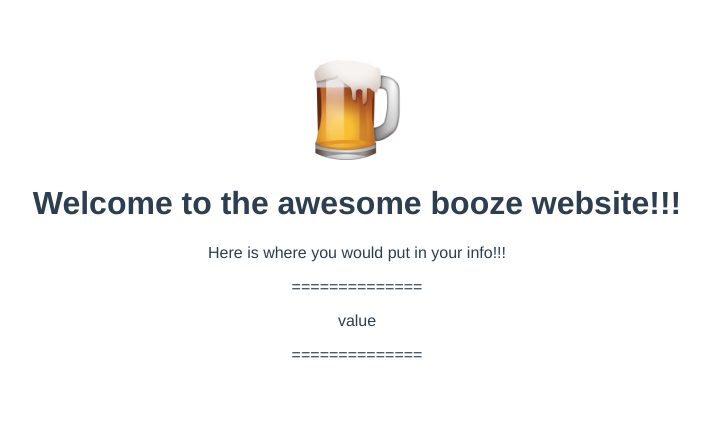
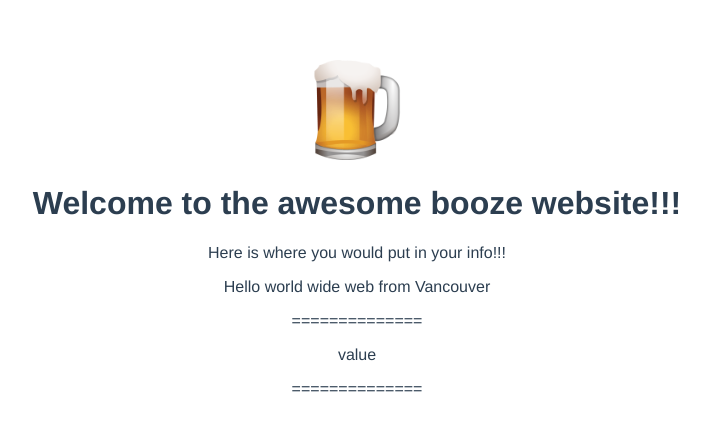
Before and after one commit to b00z3/booze-frontend, a Vue app: page / in a window 1280 px wide. Shown: the top 430 px of the page, without its empty margins (283-993 px from the left). Built offline with nearby package versions, Linux system fonts and the light colour scheme; no server answers.

Commit message:
Add Hello message for domain

```diff
--- a/src/components/HelloWorld.vue
+++ b/src/components/HelloWorld.vue
@@ -2,6 +2,7 @@
   <div class="hello">
     <h1>{{ msg }}</h1>
     <p> Here is where you would put in your info!!! </p>
+    <p> Hello world wide web from Vancouver</p>
   </div>
 </template>
 
```
